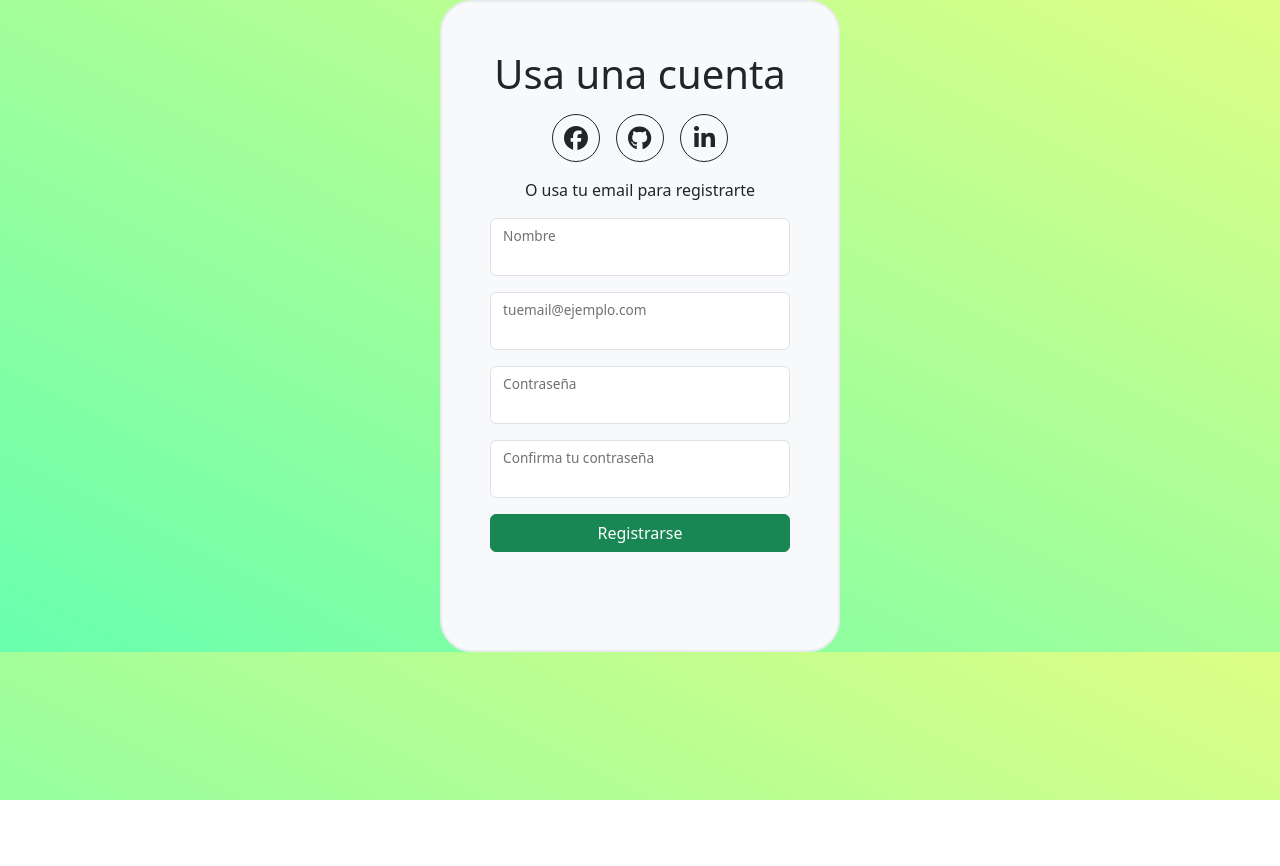
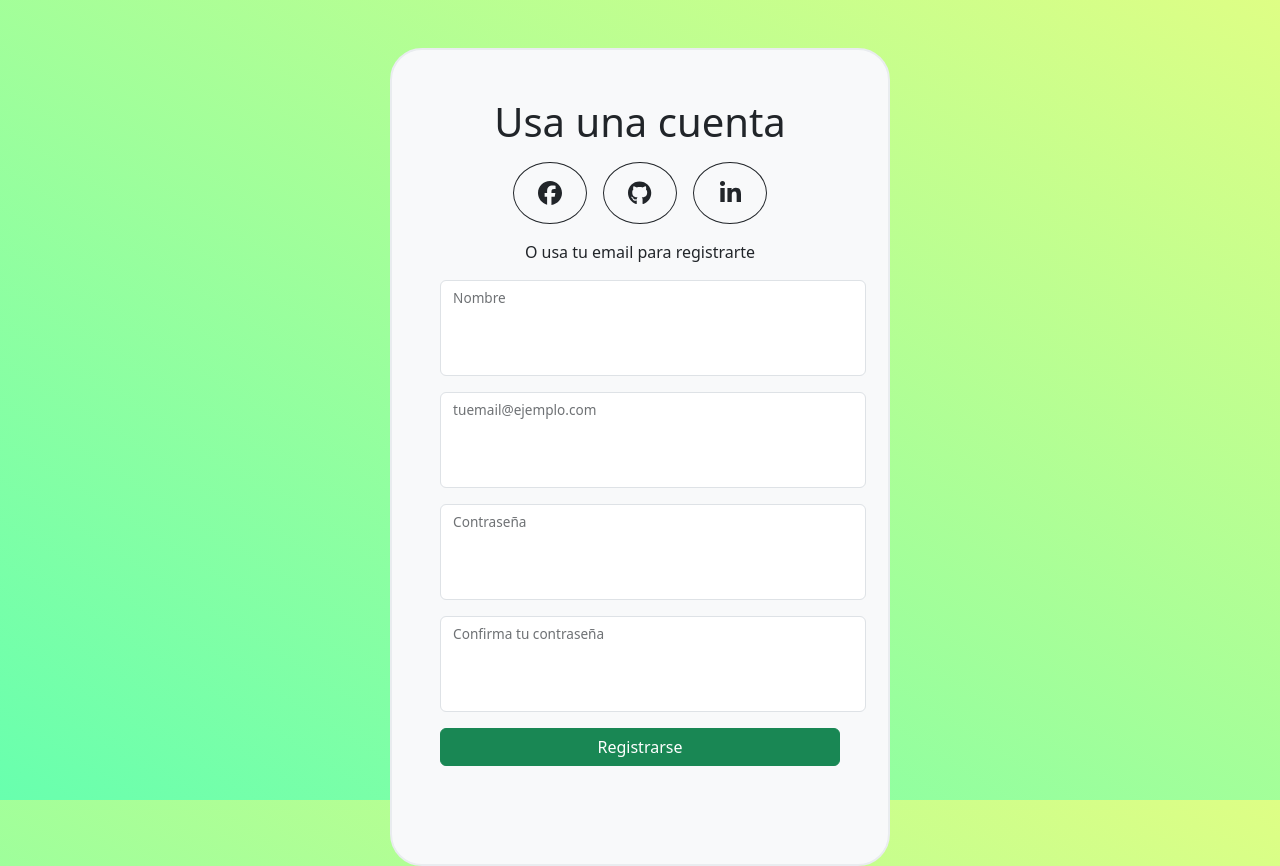
Before and after one commit to renatobaez/estado-componentes-y-eventos, a React (Vite) app: page / in a window 1280 px wide. Before the commit the page ends 800 px from the top, so only its background shows below. Built offline with nearby package versions, Linux system fonts and the light colour scheme.

Commit message:
add margin container

```diff
--- a/src/components/Registro.jsx
+++ b/src/components/Registro.jsx
@@ -7,7 +7,7 @@ import Alert from "./Alert"
 function Registro({message, setAlert}) {
 	return (
 		<>
-  		<Container fluid style={{ maxWidth: "25rem" }} className="d-flex flex-column gap-3 text-center p-5 rounded-5 border border-2 border-light-subtle bg-light">
+  		<Container fluid style={{ maxWidth: "25rem" }} className="d-flex flex-column gap-3 text-center p-5 mt-5 rounded-5 border border-2 border-light-subtle bg-light">
     		<h1 className="mb-0">Usa una cuenta</h1>
       	<div className="d-flex m-0 p-0 w-100 justify-content-center gap-3">
       		<SocialButton icon={faFacebook} />
--- a/src/components/SocialButton.jsx
+++ b/src/components/SocialButton.jsx
@@ -4,7 +4,7 @@ import Button from "react-bootstrap/Button";
 function SocialButton({icon}) {
 
 	return (
-		<Button variant="outline-dark" className="d-flex align-items-center justify-content-center rounded-circle" style={{ width: "3em", height: "3em" }}>
+		<Button variant="outline-dark" style={{ width: "3em", height: "3em" }} className="d-flex align-items-center justify-content-center rounded-circle">
 			<FontAwesomeIcon icon={icon} size="xl" />
 		</Button>
   )
--- a/src/index.css
+++ b/src/index.css
@@ -3,9 +3,7 @@
 *::before {
   box-sizing: inherit;
 }
-html {
-  box-sizing: border-box;
-}
 body {
   background: linear-gradient(to bottom left, rgb(222, 254, 133),rgb(104, 255, 174));
+  background-attachment: fixed;
 }
```
